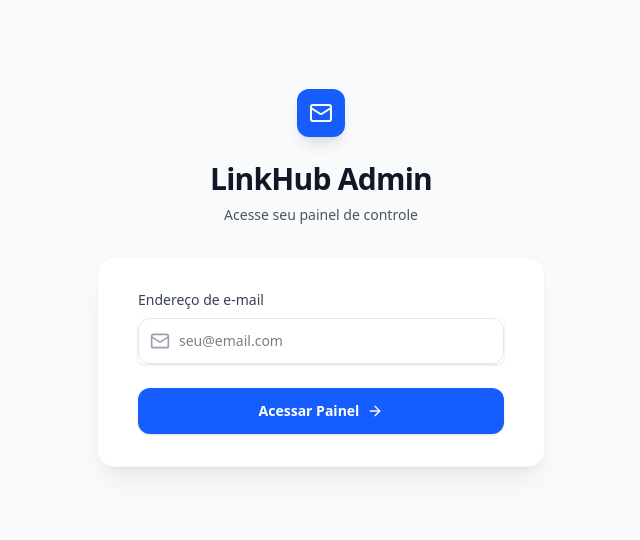
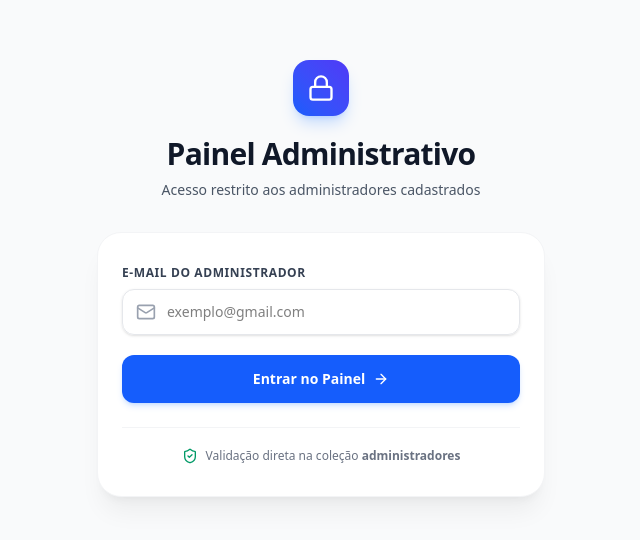
Before and after one commit to Dante2526/LinkHub, a React (Vite) app: page /admin in a window 1280 px wide. Shown: the part 122-662 px from the top of the page, without its empty margins (319-959 px from the left). Built offline with nearby package versions, Linux system fonts and the light colour scheme; no server answers; the database is empty.

Commit message:
feat: add administrative authentication logic
Implement Firestore-based admin authorization and update security rules to support restricted access to the dashboard.

```diff
--- a/src/App.tsx
+++ b/src/App.tsx
@@ -4,7 +4,8 @@ import { doc, onSnapshot, setDoc, collection, addDoc } from 'firebase/firestore'
 import { db, isFirebaseConfigured } from './lib/firebase';
 import { AppData, defaultTheme, defaultProfile, defaultLinks, defaultAd, BackgroundPosition } from './types';
 import { Preview } from './components/Preview';
-import { Smartphone, Monitor, ExternalLink, Loader2 } from 'lucide-react';
+import { Smartphone, Monitor, ExternalLink, Loader2, LogOut } from 'lucide-react';
+import { checkIsAdminAuthorized } from './components/Login';
 
 const LazyEditor = lazy(() => import('./components/Editor').then(m => ({ default: m.Editor })));
 const LazyLogin = lazy(() => import('./components/Login').then(m => ({ default: m.Login })));
@@ -39,7 +40,19 @@ const getInitialData = (): AppData | null => {
 const MemoizedEditor = React.memo(LazyEditor);
 const MemoizedPreview = React.memo(Preview);
 
-function AdminView({ data, setData, onLinkClick }: { data: AppData, setData: (d: AppData) => void, onLinkClick: (id: string) => void }) {
+function AdminView({
+  data,
+  setData,
+  onLinkClick,
+  adminEmail,
+  onLogout,
+}: {
+  data: AppData;
+  setData: (d: AppData) => void;
+  onLinkClick: (id: string) => void;
+  adminEmail?: string | null;
+  onLogout?: () => void;
+}) {
   const [previewMode, setPreviewMode] = useState<'mobile' | 'desktop'>('mobile');
   const [showMobilePreview, setShowMobilePreview] = useState(false);
   const [isRepositioning, setIsRepositioning] = useState(false);
@@ -60,17 +73,35 @@ function AdminView({ data, setData, onLinkClick }: { data: AppData, setData: (d:
       {/* Editor Panel (Left) */}
       <div className={`w-full md:w-[450px] lg:w-[500px] h-full flex-shrink-0 flex-col z-10 bg-gray-50 border-r border-gray-200 ${showMobilePreview ? 'hidden md:flex' : 'flex'}`}>
         <div className="pt-12 md:pt-16 pb-6 px-6 md:px-8 flex items-center justify-between flex-shrink-0">
-          <h1 className="text-2xl md:text-3xl font-bold tracking-tight text-black">LinkHub</h1>
+          <div className="flex flex-col">
+            <h1 className="text-2xl md:text-3xl font-bold tracking-tight text-black">LinkHub</h1>
+            {adminEmail && (
+              <span className="text-[11px] text-gray-400 font-medium truncate max-w-[170px] sm:max-w-[220px]" title={adminEmail}>
+                {adminEmail}
+              </span>
+            )}
+          </div>
           <div className="flex items-center gap-2">
             <button
               onClick={() => setShowMobilePreview(true)}
-              className="md:hidden flex items-center gap-2 px-4 py-2 bg-indigo-100 text-indigo-700 rounded-full text-sm font-semibold hover:bg-indigo-200 transition-colors"
+              className="md:hidden flex items-center gap-1.5 px-3 py-2 bg-indigo-100 text-indigo-700 rounded-full text-xs font-semibold hover:bg-indigo-200 transition-colors"
             >
-              <Smartphone className="w-4 h-4" /> Ver
+              <Smartphone className="w-3.5 h-3.5" /> Ver
             </button>
-            <a href={window.location.hostname.includes('localhost') ? '/' : `https://${window.location.hostname.replace('-adm', '')}`} target="_blank" rel="noreferrer" className="hidden md:flex items-center gap-2 px-4 py-2 bg-blue-100 text-blue-700 rounded-full text-sm font-semibold hover:bg-blue-200 transition-colors">
-              Público <ExternalLink className="w-4 h-4" />
+            <a href={window.location.hostname.includes('localhost') ? '/' : `https://${window.location.hostname.replace('-adm', '')}`} target="_blank" rel="noreferrer" className="hidden sm:flex items-center gap-1.5 px-3 py-2 bg-blue-100 text-blue-700 rounded-full text-xs font-semibold hover:bg-blue-200 transition-colors">
+              Público <ExternalLink className="w-3.5 h-3.5" />
             </a>
+            {onLogout && (
+              <button
+                type="button"
+                onClick={onLogout}
+                title="Sair do painel administrativo"
+                className="flex items-center gap-1.5 px-3 py-2 bg-white hover:bg-red-50 text-gray-700 hover:text-red-600 rounded-full text-xs font-semibold transition-all border border-gray-200 hover:border-red-200 cursor-pointer shadow-xs"
+              >
+                <LogOut className="w-3.5 h-3.5" />
+                <span className="hidden sm:inline">Sair</span>
+              </button>
+            )}
           </div>
         </div>
         <div className="flex-1 overflow-hidden">
@@ -281,6 +312,23 @@ export default function App() {
 
   const isAdminDomain = window.location.hostname.includes('-adm');
 
+  const handleLogout = useCallback(() => {
+    localStorage.removeItem('linkhub_admin_email');
+    setAdminEmail(null);
+  }, []);
+
+  // Revalida se o e-mail ativo ainda consta na coleção 'administradores' no Firestore
+  useEffect(() => {
+    if (adminEmail && isFirebaseConfigured) {
+      checkIsAdminAuthorized(adminEmail).then(res => {
+        if (!res.authorized) {
+          console.warn('Sessão administrativa expirada ou revogada no Firebase:', res.reason);
+          handleLogout();
+        }
+      }).catch(console.error);
+    }
+  }, [adminEmail, handleLogout]);
+
   const handleLogin = (email: string) => {
     localStorage.setItem('linkhub_admin_email', email);
     setAdminEmail(email);
@@ -298,7 +346,15 @@ export default function App() {
         </Suspense>
       );
     }
-    return <AdminView data={data} setData={handleUpdateData} onLinkClick={() => {}} />;
+    return (
+      <AdminView
+        data={data}
+        setData={handleUpdateData}
+        onLinkClick={() => {}}
+        adminEmail={adminEmail}
+        onLogout={handleLogout}
+      />
+    );
   };
 
   if (loading || !data) {
--- a/src/components/Login.tsx
+++ b/src/components/Login.tsx
@@ -1,45 +1,187 @@
 import React, { useState } from 'react';
-import { Mail, ArrowRight } from 'lucide-react';
+import { Mail, ArrowRight, ShieldCheck, AlertCircle, Loader2, Lock } from 'lucide-react';
+import { db, isFirebaseConfigured } from '../lib/firebase';
+import { doc, getDoc, collection, query, where, getDocs } from 'firebase/firestore';
 
 interface LoginProps {
   onLogin: (email: string) => void;
 }
 
+export interface AdminAuthResult {
+  authorized: boolean;
+  reason?: string;
+}
+
+/**
+ * Consulta a coleção 'administradores' no Firestore para verificar se o e-mail possui permissão.
+ * Suporta tanto o e-mail como ID do documento (ex: 'administradores/user@email.com')
+ * quanto como campo interno (ex: { email: 'user@email.com' }).
+ */
+export async function checkIsAdminAuthorized(email: string): Promise<AdminAuthResult> {
+  const normalized = email.trim().toLowerCase();
+  if (!normalized || !normalized.includes('@')) {
+    return { authorized: false, reason: 'Por favor, insira um endereço de e-mail válido.' };
+  }
+
+  // Se o Firebase não estiver configurado nesta instância local de desenvolvimento
+  if (!isFirebaseConfigured) {
+    console.warn('Firebase não configurado localmente. Permitindo acesso em modo offline para desenvolvimento.');
+    return { authorized: true };
+  }
+
+  try {
+    // 1. Tenta buscar direto pelo ID do documento (ex: 'administradores/naylanmoreira350@gmail.com')
+    const directDocRef = doc(db, 'administradores', normalized);
+    const directSnap = await getDoc(directDocRef);
+
+    if (directSnap.exists()) {
+      const data = directSnap.data();
+      if (data?.ativo === false) {
+        return {
+          authorized: false,
+          reason: 'Acesso bloqueado: Este e-mail administrativo foi desativado no Firebase.'
+        };
+      }
+      return { authorized: true };
+    }
+
+    // 2. Busca por documentos com o campo 'email' igual ao digitado
+    const q = query(
+      collection(db, 'administradores'),
+      where('email', '==', normalized)
+    );
+    const querySnap = await getDocs(q);
+
+    if (!querySnap.empty) {
+      const docData = querySnap.docs[0].data();
+      if (docData?.ativo === false) {
+        return {
+          authorized: false,
+          reason: 'Acesso bloqueado: Este e-mail administrativo foi desativado no Firebase.'
+        };
+      }
+      return { authorized: true };
+    }
+
+    // 3. Fallback de verificação flexível (ignora maiúsculas/espaços em branco)
+    try {
+      const allAdmins = await getDocs(collection(db, 'administradores'));
+      if (allAdmins.empty) {
+        return {
+          authorized: false,
+          reason: `A coleção "administradores" ainda está vazia no Firebase. Adicione um documento com seu e-mail ("${normalized}") para liberar o acesso.`
+        };
+      }
+
+      const matchDoc = allAdmins.docs.find(d => {
+        const dData = d.data();
+        const emailField = (dData?.email || '').toString().trim().toLowerCase();
+        const docId = d.id.trim().toLowerCase();
+        return emailField === normalized || docId === normalized;
+      });
+
+      if (matchDoc) {
+        const docData = matchDoc.data();
+        if (docData?.ativo === false) {
+          return {
+            authorized: false,
+            reason: 'Acesso bloqueado: Este e-mail administrativo foi desativado no Firebase.'
+          };
+        }
+        return { authorized: true };
+      }
+    } catch {
+      // Ignora erro secundário de listagem
+    }
+
+    return {
+      authorized: false,
+      reason: `Acesso negado: O e-mail "${normalized}" não foi encontrado na coleção "administradores" do Firestore.`
+    };
+  } catch (error: any) {
+    console.error('Erro ao verificar permissão de administrador no Firestore:', error);
+
+    // Tratamento de regras do Firebase
+    if (error?.code === 'permission-denied') {
+      return {
+        authorized: false,
+        reason: 'Permissão negada no Firebase. Certifique-se de que a regra da coleção "administradores" permite leitura nas Regras do Firestore.'
+      };
+    }
+
+    return {
+      authorized: false,
+      reason: `Falha ao consultar permissões no Firebase (${error?.message || 'Erro de conexão'}). Tente novamente.`
+    };
+  }
+}
+
 export function Login({ onLogin }: LoginProps) {
   const [email, setEmail] = useState('');
+  const [loading, setLoading] = useState(false);
+  const [errorMessage, setErrorMessage] = useState<string | null>(null);
 
-  const handleSubmit = (e: React.FormEvent) => {
+  const handleSubmit = async (e: React.FormEvent) => {
     e.preventDefault();
-    if (email.trim() && email.includes('@')) {
-      onLogin(email);
+    setErrorMessage(null);
+
+    const cleanEmail = email.trim().toLowerCase();
+    if (!cleanEmail || !cleanEmail.includes('@')) {
+      setErrorMessage('Digite um e-mail válido.');
+      return;
+    }
+
+    setLoading(true);
+
+    try {
+      const result = await checkIsAdminAuthorized(cleanEmail);
+
+      if (result.authorized) {
+        onLogin(cleanEmail);
+      } else {
+        setErrorMessage(result.reason || 'Acesso negado: este e-mail não possui permissão de administrador.');
+      }
+    } catch {
+      setErrorMessage('Ocorreu um erro ao verificar o acesso. Tente novamente.');
+    } finally {
+      setLoading(false);
     }
   };
 
   return (
-    <div className="min-h-screen bg-gray-50 flex flex-col justify-center py-12 sm:px-6 lg:px-8">
-      <div className="sm:mx-auto sm:w-full sm:max-w-md">
+    <div className="min-h-screen bg-gray-50 flex flex-col justify-center py-12 px-4 sm:px-6 lg:px-8">
+      <div className="sm:mx-auto sm:w-full sm:max-w-md text-center">
         <div className="flex justify-center">
-          <div className="w-12 h-12 bg-blue-600 rounded-xl flex items-center justify-center shadow-lg">
-            <Mail className="w-6 h-6 text-white" />
+          <div className="w-14 h-14 bg-gradient-to-tr from-blue-600 to-indigo-600 rounded-2xl flex items-center justify-center shadow-lg shadow-blue-500/25">
+            <Lock className="w-7 h-7 text-white" />
           </div>
         </div>
-        <h2 className="mt-6 text-center text-3xl font-extrabold text-gray-900 tracking-tight">
-          LinkHub Admin
+        <h2 className="mt-5 text-2xl sm:text-3xl font-extrabold text-gray-900 tracking-tight">
+          Painel Administrativo
         </h2>
-        <p className="mt-2 text-center text-sm text-gray-600">
-          Acesse seu painel de controle
+        <p className="mt-2 text-sm text-gray-600">
+          Acesso restrito aos administradores cadastrados
         </p>
       </div>
 
       <div className="mt-8 sm:mx-auto sm:w-full sm:max-w-md">
-        <div className="bg-white py-8 px-4 shadow-xl shadow-black/5 sm:rounded-2xl sm:px-10 border border-gray-100">
-          <form className="space-y-6" onSubmit={handleSubmit}>
+        <div className="bg-white py-8 px-6 shadow-xl shadow-black/5 rounded-3xl border border-gray-100">
+          <form className="space-y-5" onSubmit={handleSubmit}>
+            {errorMessage && (
+              <div className="p-4 rounded-2xl bg-red-50 border border-red-200/80 flex items-start gap-3 animate-in fade-in duration-200">
+                <AlertCircle className="w-5 h-5 text-red-600 flex-shrink-0 mt-0.5" />
+                <div className="text-xs sm:text-sm text-red-700 leading-relaxed font-medium">
+                  {errorMessage}
+                </div>
+              </div>
+            )}
+
             <div>
-              <label htmlFor="email" className="block text-sm font-medium text-gray-700">
-                Endereço de e-mail
+              <label htmlFor="email" className="block text-xs font-bold text-gray-700 uppercase tracking-wider mb-2">
+                E-mail do Administrador
               </label>
-              <div className="mt-2 relative rounded-md shadow-sm">
-                <div className="absolute inset-y-0 left-0 pl-3 flex items-center pointer-events-none">
+              <div className="relative rounded-xl shadow-sm">
+                <div className="absolute inset-y-0 left-0 pl-3.5 flex items-center pointer-events-none">
                   <Mail className="h-5 w-5 text-gray-400" />
                 </div>
                 <input
@@ -48,10 +190,14 @@ export function Login({ onLogin }: LoginProps) {
                   type="email"
                   autoComplete="email"
                   required
+                  disabled={loading}
                   value={email}
-                  onChange={(e) => setEmail(e.target.value)}
-                  className="block w-full pl-10 pr-3 py-3 border border-gray-200 rounded-xl focus:ring-2 focus:ring-blue-500 focus:border-blue-500 sm:text-sm transition-all outline-none"
-                  placeholder="seu@email.com"
+                  onChange={(e) => {
+                    setEmail(e.target.value);
+                    if (errorMessage) setErrorMessage(null);
+                  }}
+                  className="block w-full pl-11 pr-4 py-3 border border-gray-200 rounded-xl focus:ring-2 focus:ring-blue-500 focus:border-blue-500 text-sm transition-all outline-none disabled:bg-gray-50 disabled:text-gray-500"
+                  placeholder="exemplo@gmail.com"
                 />
               </div>
             </div>
@@ -59,12 +205,28 @@ export function Login({ onLogin }: LoginProps) {
             <div>
               <button
                 type="submit"
-                className="w-full flex justify-center items-center py-3 px-4 border border-transparent rounded-xl shadow-sm text-sm font-semibold text-white bg-blue-600 hover:bg-blue-700 focus:outline-none focus:ring-2 focus:ring-offset-2 focus:ring-blue-500 transition-colors"
+                disabled={loading}
+                className="w-full flex justify-center items-center py-3.5 px-4 rounded-xl shadow-md shadow-blue-500/20 text-sm font-bold text-white bg-blue-600 hover:bg-blue-700 focus:outline-none focus:ring-2 focus:ring-offset-2 focus:ring-blue-500 transition-all disabled:opacity-70 cursor-pointer active:scale-[0.99]"
               >
-                Acessar Painel <ArrowRight className="ml-2 w-4 h-4" />
+                {loading ? (
+                  <>
+                    <Loader2 className="w-4 h-4 mr-2 animate-spin" />
+                    <span>Verificando no Firebase...</span>
+                  </>
+                ) : (
+                  <>
+                    <span>Entrar no Painel</span>
+                    <ArrowRight className="ml-2 w-4 h-4" />
+                  </>
+                )}
               </button>
             </div>
           </form>
+
+          <div className="mt-6 pt-5 border-t border-gray-100 flex items-center justify-center gap-2 text-xs text-gray-500">
+            <ShieldCheck className="w-4 h-4 text-emerald-600 flex-shrink-0" />
+            <span>Validação direta na coleção <strong>administradores</strong></span>
+          </div>
         </div>
       </div>
     </div>
```
Also changed, not shown: 1 other file (tests, documents, lock files or other folders).
